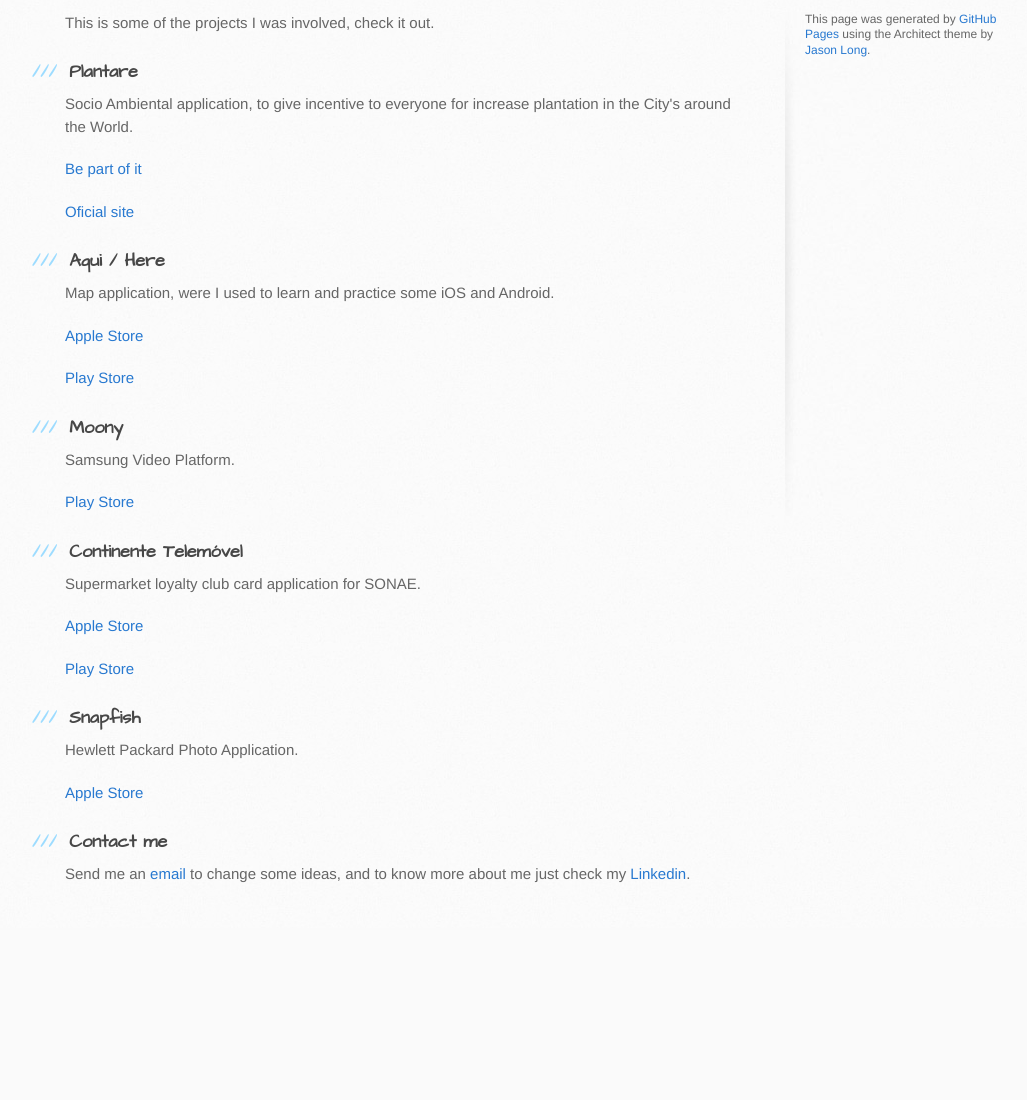
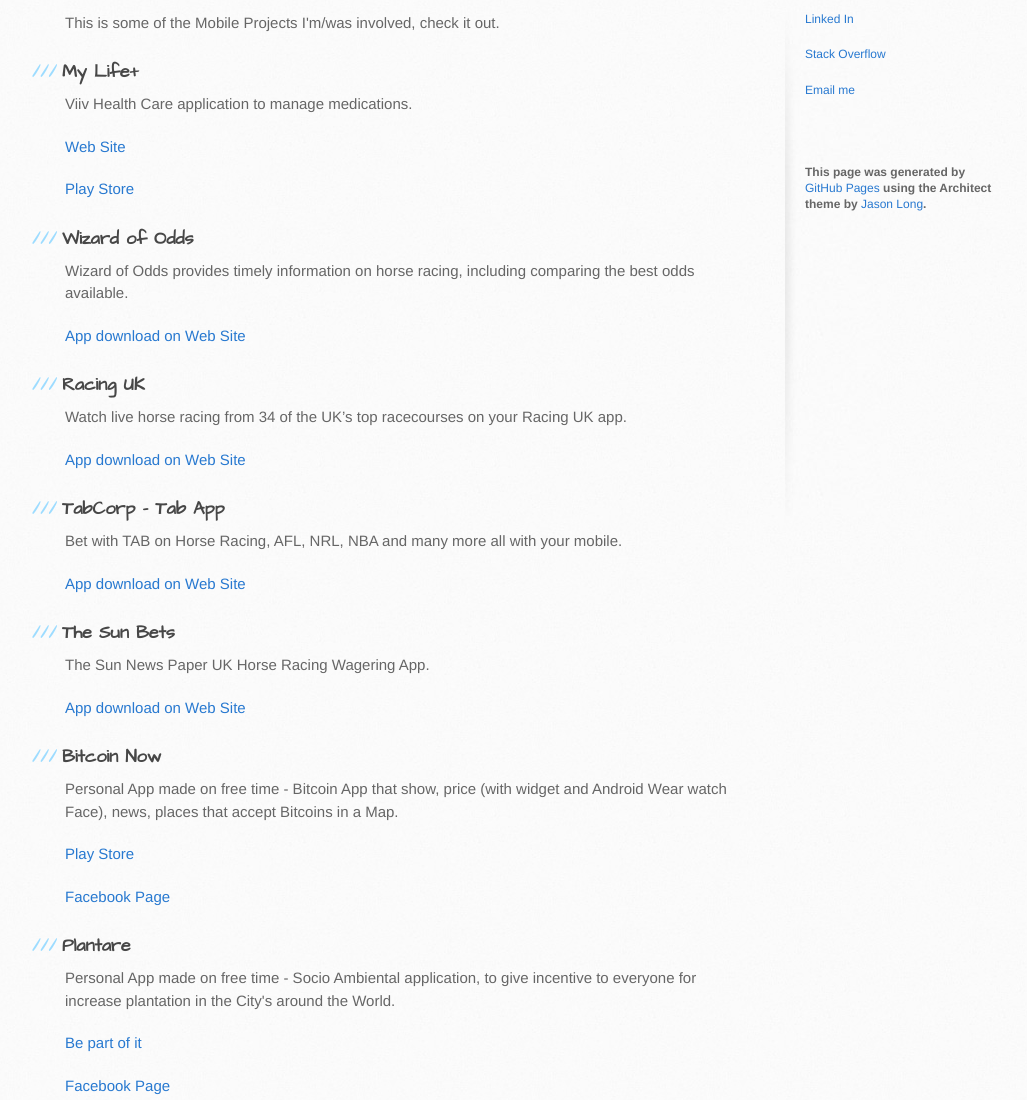
Before and after one commit to gabeira/gabeira.github.io, a plain HTML site: page index.html in a window 1280 px wide. Shown: the part 360-1460 px from the top of the page, without its empty margins (105-1132 px from the left). Before the commit the page ends 1288 px from the top, so only its background shows below. Drawn offline with Linux system fonts and the light colour scheme.

Commit message:
Update projects

```diff
--- a/index.html
+++ b/index.html
@@ -28,25 +28,55 @@
     <div id="content-wrapper">
       <div class="inner clearfix">
         <section id="main-content">
-          <p>This is some of the projects I was involved, check it out.</p>
+          <p>This is some of the Mobile Projects I'm/was involved, check it out.</p>
 
-<h3>
-<a id="plantare" class="anchor" href="#plantare" aria-hidden="true"><span class="octicon octicon-link"></span></a>Plantare</h3>
+<h3><a id="mylifeplus" class="anchor" href="#mylifeplus" aria-hidden="true"><span class="octicon octicon-link"></span></a>My Life+</h3>
+<p>Viiv Health Care application to manage medications.</p>
+<p><a href="https://www.mylifeplus.com.au">Web Site</a></p>
+<p><a href="https://play.google.com/store/apps/details?id=au.com.viivhealthcare">Play Store</a></p>
 
-<p>Socio Ambiental application, to give incentive to everyone for increase plantation in the City's around the World.</p>
 
+<h3><a id="wizardofodds" class="anchor" href="#wizardofodds" aria-hidden="true"><span class="octicon octicon-link"></span></a>Wizard of Odds</h3>
+<p>Wizard of Odds provides timely information on horse racing, including comparing the best odds available.</p>
+<p><a href="http://www.wizardofodds.com.au">App download on Web Site</a></p>
+
+
+<h3><a id="ruk" class="anchor" href="#ruk" aria-hidden="true"><span class="octicon octicon-link"></span></a>Racing UK</h3>
+<p>Watch live horse racing from 34 of the UK’s top racecourses on your Racing UK app.</p>
+<p><a href="http://www.racinguk.com">App download on Web Site</a></p>
+
+
+<h3><a id="tab" class="anchor" href="#tab" aria-hidden="true"><span class="octicon octicon-link"></span></a>TabCorp - Tab App</h3>
+<p>Bet with TAB on Horse Racing, AFL, NRL, NBA and many more all with your mobile.</p>
+<p><a href="https://www.tab.com.au/info/android-app">App download on Web Site</a></p>
+
+
+<h3><a id="sunbets" class="anchor" href="#sunbets" aria-hidden="true"><span class="octicon octicon-link"></span></a>The Sun Bets</h3>
+<p>The Sun News Paper UK Horse Racing Wagering App.</p>
+<p><a href="www.sunbets.co.uk/info/android-app">App download on Web Site</a></p>
+
+
+<h3><a id="bitcoinnow" class="anchor" href="#bitcoinnow" aria-hidden="true"><span class="octicon octicon-link"></span></a>Bitcoin Now</h3>
+<p>Personal App made on free time - Bitcoin App that show, price (with widget and Android Wear watch Face), news, places that accept Bitcoins in a Map.</p>
+<p><a href="https://play.google.com/store/apps/details?id=mobi.bitcoinnow">Play Store</a></p>
+<p><a href="https://www.facebook.com/bitcoinnow.mobi">Facebook Page</a></p>
+
+<h3><a id="plantare" class="anchor" href="#plantare" aria-hidden="true"><span class="octicon octicon-link"></span></a>Plantare</h3>
+<p>Personal App made on free time - Socio Ambiental application, to give incentive to everyone for increase plantation in the City's around the World.</p>
 <p><a href="https://github.com/gabeira/Plantare">Be part of it</a></p>
+<p><a href="https://www.facebook.com/plantare.mobi">Facebook Page</a></p>
 
-<p><a href="http://plantare.mobi">Oficial site</a></p>
 
 <h3>
 <a id="aqui--here" class="anchor" href="#aqui--here" aria-hidden="true"><span class="octicon octicon-link"></span></a>Aqui / Here</h3>
 
-<p>Map application, were I used to learn and practice some iOS and Android.</p>
+<p>Personal App made on free time - Map application, were I used to learn and practice some iOS and Android.</p>
 
 <p><a href="https://itunes.apple.com/US/app/id686338374">Apple Store</a></p>
 
 <p><a href="https://play.google.com/store/apps/details?id=br.com.gabrielbernardopereira.Aqui">Play Store</a></p>
+<p><a href="https://www.facebook.com/aqui.mobi">Facebook Page</a></p>
+
 
 <h3>
 <a id="moony" class="anchor" href="#moony" aria-hidden="true"><span class="octicon octicon-link"></span></a>Moony</h3>
@@ -54,6 +84,7 @@
 <p>Samsung Video Platform.</p>
 
 <p><a href="https://play.google.com/store/apps/details?id=br.org.sidia.moony">Play Store</a></p>
+
 
 <h3>
 <a id="continente-telemóvel" class="anchor" href="#continente-telem%C3%B3vel" aria-hidden="true"><span class="octicon octicon-link"></span></a>Continente Telemóvel</h3>
@@ -64,6 +95,7 @@
 
 <p><a href="https://play.google.com/store/apps/details?id=pt.continente.ContinenteTelemovel">Play Store</a></p>
 
+
 <h3>
 <a id="snapfish" class="anchor" href="#snapfish" aria-hidden="true"><span class="octicon octicon-link"></span></a>Snapfish</h3>
 
@@ -71,15 +103,19 @@
 
 <p><a href="https://itunes.apple.com/us/app/snapfish/id330035194">Apple Store</a></p>
 
+
 <h3>
 <a id="contact-me" class="anchor" href="#contact-me" aria-hidden="true"><span class="octicon octicon-link"></span></a>Contact me</h3>
 
-<p>Send me an <a href="gabeira@gmail.com">email</a> to change some ideas, and to know more about me just check my <a href="http://linkedin.com/in/gabeira">Linkedin</a>.</p>
+<p>Send me an <a href="mailto:gabeira@gmail.com">email</a> to change some ideas, and to know more about me just check my <a href="http://linkedin.com/in/gabeira">Linkedin</a>.</p>
         </section>
 
         <aside id="sidebar">
 
-
+<p><b><a href="http://linkedin.com/in/gabeira">Linked In</a><b></p>
+<p><b><a href="https://stackoverflow.com/users/2221507/gabriel-pereira">Stack Overflow</a><b></p>
+<p><b><a href="mailto:gabeira@gmail.com">Email me</a><b></p>
+<br><br><br>
           <p>This page was generated by <a href="https://pages.github.com">GitHub Pages</a> using the Architect theme by <a href="https://twitter.com/jasonlong">Jason Long</a>.</p>
         </aside>
       </div>
```
